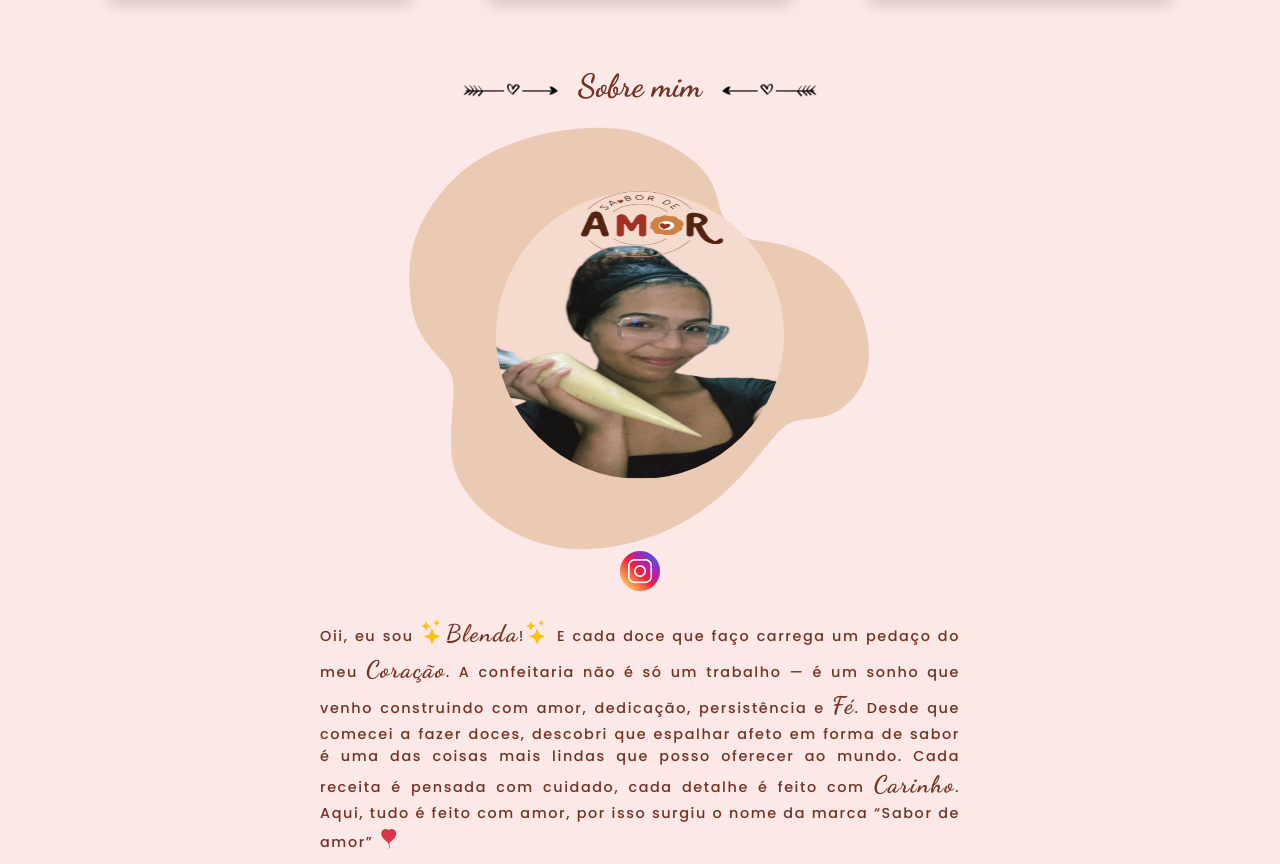
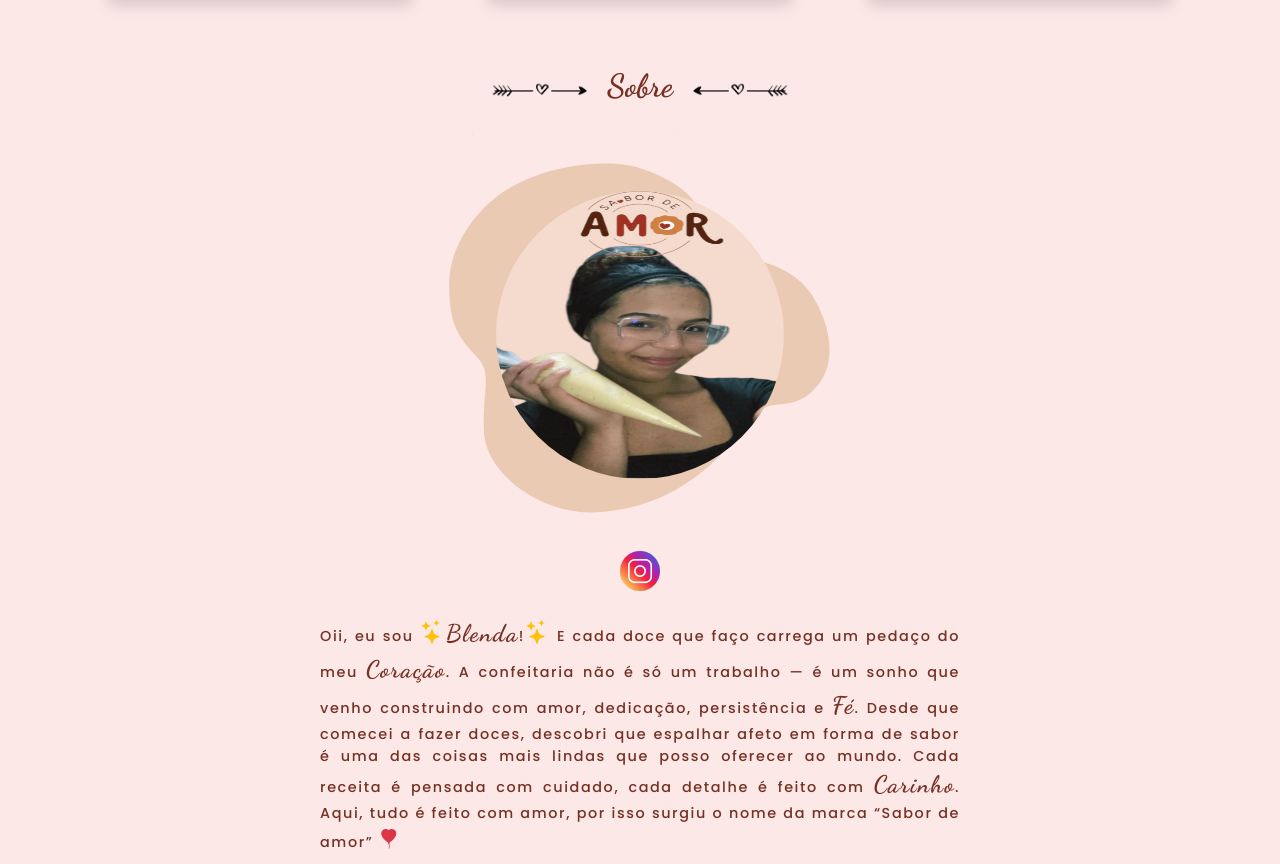
Before and after one commit to dev-vitorAugusto/saborDeAmorDoces, a website: page index.html in a window 1280 px wide. Shown: the part 1029-1893 px from the top of the page. Drawn offline with nearby package versions, Linux system fonts and the light colour scheme; no server answers; a script that the page names is missing.

Commit message:
ajustes de imagem

```diff
--- a/assets/css/style.css
+++ b/assets/css/style.css
@@ -200,8 +200,8 @@ header{
 /* FIM DOS ESILOS DO DESTAQUE */
 /* SOBRE MIM */
 .img-ondulada{
-    width: 82%;
-    height: 82%
+    width: 72%;
+    height: 72%
 }
 
 .destaque-palavras{
@@ -402,8 +402,8 @@ footer{
 
 /* SOBRE MIM */
 .img-ondulada{
-    width: 58%;
-    height: 58%
+    width: 48%;
+    height: 48%
 }
 /* FIM DO SOBRE MIM */
 }
--- a/index.html
+++ b/index.html
@@ -136,7 +136,7 @@ href="https://cdnjs.cloudflare.com/ajax/libs/animate.css/4.1.1/animate.min.css"
             <div class="container">
                 <div class="d-flex flex-row align-items-center justify-content-center">
                             <img src="assets/imagens/seta-coracao-direita.png" alt="" width="" class="seta-coracao">
-                            <h2 class="titulos">Sobre mim</h2>
+                            <h2 class="titulos">Sobre</h2>
                             <img src="assets/imagens/seta-coracao-esquerda.png" alt="" width="" class="seta-coracao">
                 </div>
             </div>
```
